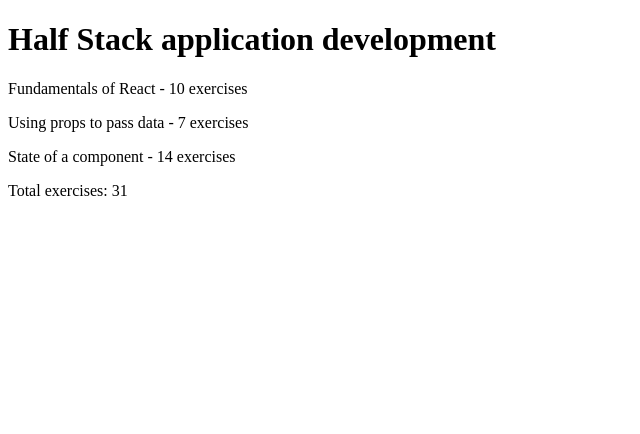
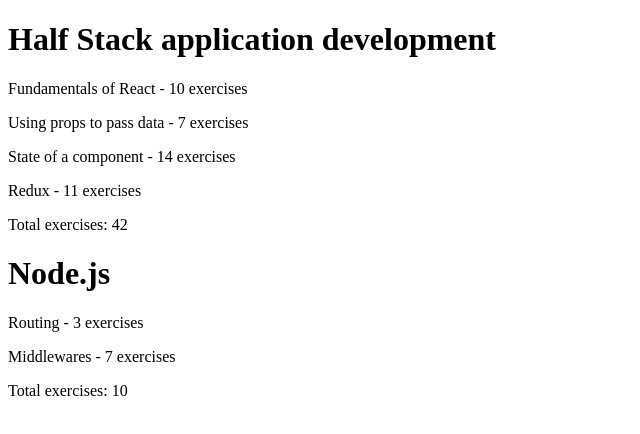
Before and after one commit to jesusbloise/Parte-1-Fullstackopen-, a React (Vite) app: page / in a window 1280 px wide. Shown: the top 434 px of the page, without its empty margins (0-640 px from the left). Built offline with nearby package versions, Linux system fonts and the light colour scheme.

Commit message:
ejercicio 2.5 listo

```diff
--- a/src/App.jsx
+++ b/src/App.jsx
@@ -1,7 +1,11 @@
+import React from 'react';
+import Course from './components/Course';
+
 const App = () => {
-  const course = {
+  const courses = [
+    {
+      name: 'Half Stack application development',
       id: 1,
-    name: 'Half Stack application development',
       parts: [
         {
           name: 'Fundamentals of React',
@@ -17,61 +21,47 @@
           name: 'State of a component',
           exercises: 14,
           id: 3
+        },
+        {
+          name: 'Redux',
+          exercises: 11,
+          id: 4
         }
       ]
-  };
+    },
+    {
+      name: 'Node.js',
+      id: 2,
+      parts: [
+        {
+          name: 'Routing',
+          exercises: 3,
+          id: 1
+        },
+        {
+          name: 'Middlewares',
+          exercises: 7,
+          id: 2
+        }
+      ]
+    }
+  ];
 
   return (
     <div>
-      <Course course={course} />
+      <Courses courses={courses} />
     </div>
   );
 };
 
-const Course = ({ course }) => {
+const Courses = ({ courses }) => {
   return (
     <div>
-      <Header courseName={course.name} />
-      <Content parts={course.parts} />
-      <Total parts={course.parts} />
-    </div>
-  );
-};
-
-const Header = ({ courseName }) => {
-  return <h1>{courseName}</h1>;
-};
-
-const Content = ({ parts }) => {
-  return (
-    <div>
-      {parts.map(part => (
-        <Part key={part.id} part={part} />
+      {courses.map(course => (
+        <Course key={course.id} course={course} />
       ))}
     </div>
   );
 };
 
-const Part = ({ part }) => {
-  return (
-    <p>
-      {part.name} - {part.exercises} exercises
-    </p>
-  );
-};
-
-const Total = ({ parts }) => {
-  const total = parts.reduce((sum, part) => {
-    console.log('Current sum:', sum);
-    console.log('Current part:', part);
-    return sum + part.exercises;
-  }, 0);
-
-  console.log('Total exercises:', total);
-
-  return (
-    <p>Total exercises: {total}</p>
-  );
-};
-
 export default App;
--- /dev/null
+++ b/src/components/Course.jsx
@@ -0,0 +1,49 @@
+import React from 'react';
+
+const Course = ({ course }) => {
+  return (
+    <div>
+      <Header courseName={course.name} />
+      <Content parts={course.parts} />
+      <Total parts={course.parts} />
+    </div>
+  );
+};
+
+const Header = ({ courseName }) => {
+  return <h1>{courseName}</h1>;
+};
+
+const Content = ({ parts }) => {
+  return (
+    <div>
+      {parts.map(part => (
+        <Part key={part.id} part={part} />
+      ))}
+    </div>
+  );
+};
+
+const Part = ({ part }) => {
+  return (
+    <p>
+      {part.name} - {part.exercises} exercises
+    </p>
+  );
+};
+
+const Total = ({ parts }) => {
+  const total = parts.reduce((sum, part) => {
+    console.log('Current sum:', sum);
+    console.log('Current part:', part);
+    return sum + part.exercises;
+  }, 0);
+
+  console.log('Total exercises:', total);
+
+  return (
+    <p>Total exercises: {total}</p>
+  );
+};
+
+export default Course;
```
Lines whose indentation alone changed are shown as unchanged.
